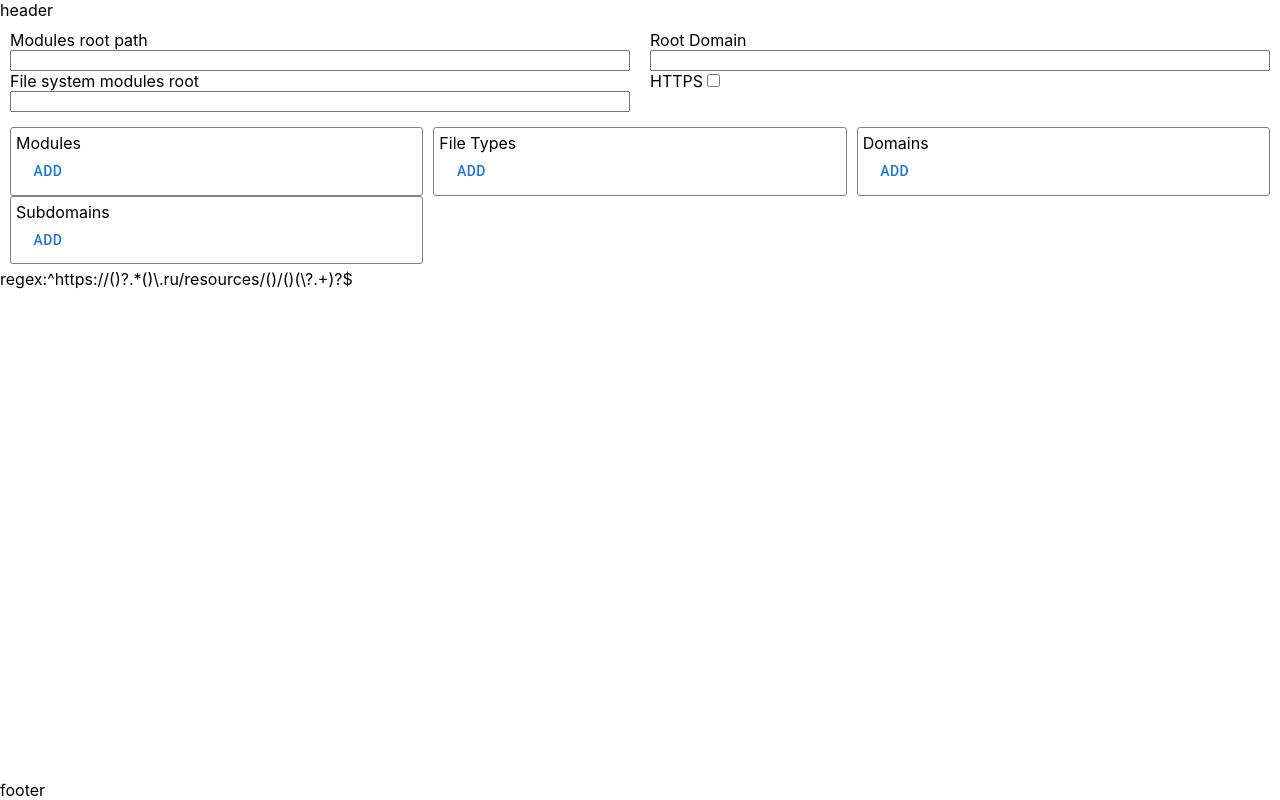
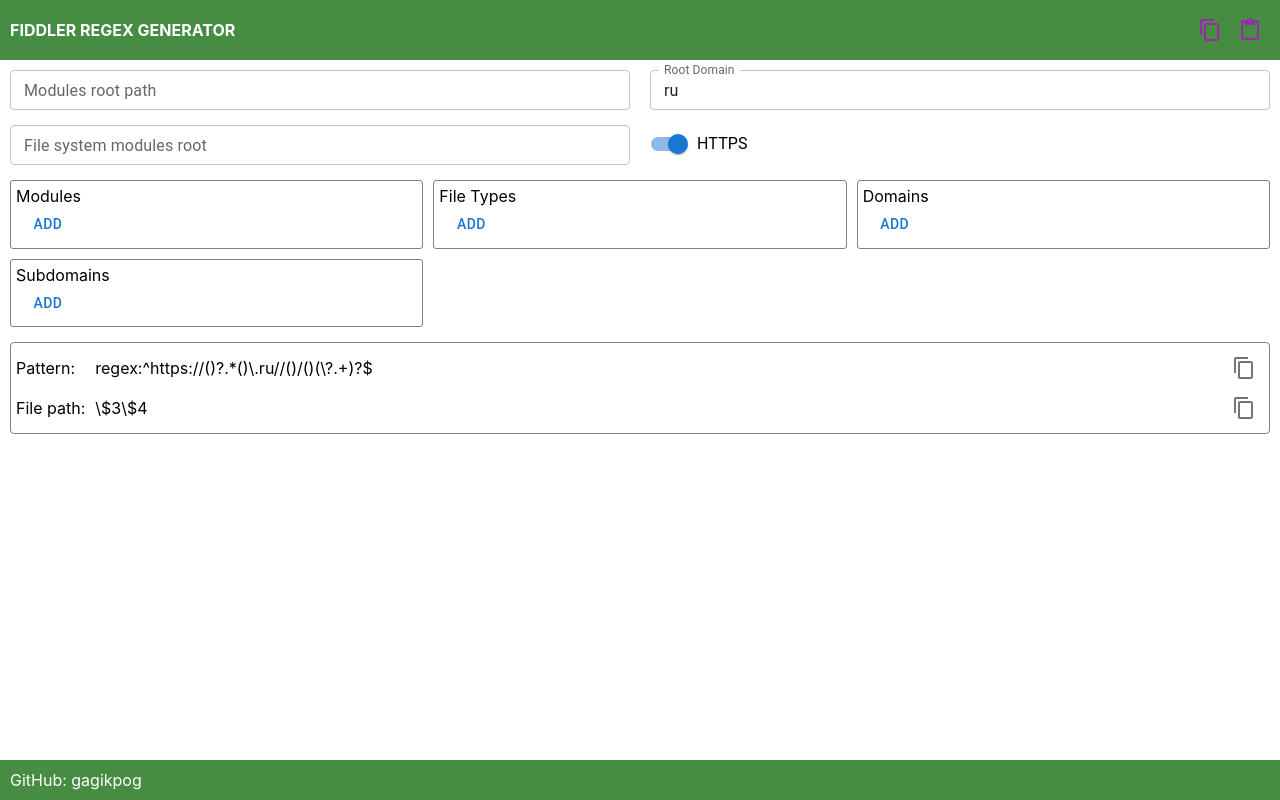
Before and after one commit to gagikpog/fiddler-regex-generator, a React (Create React App) app: page / in a window 1280 px wide. Built offline with nearby package versions, Linux system fonts and the light colour scheme.

Commit message:
finish dev

```diff
--- a/src/App.css
+++ b/src/App.css
@@ -2,6 +2,20 @@
     height: 100%;
     display: flex;
     flex-direction: column;
+    min-width: 320px;
+}
+
+header {
+    background-color: #468c43;
+    align-items: center;
+    padding: 10px;
+    display: flex;
+}
+.header-logo {
+    text-transform: uppercase;
+    color: #fff;
+    font-weight: bold;
+    flex: 1;
 }
 
 main {
@@ -10,6 +24,7 @@ main {
 
 .app-settings {
     display: flex;
+    flex-wrap: wrap;
 }
 
 .app-settings-right,
@@ -18,17 +33,64 @@ main {
     flex-direction: column;
     flex: 1;
     padding: 10px;
+    flex-basis: 500px;
 }
 
 .app-settings-lists {
     display: flex;
     flex-wrap: wrap;
     padding: 5px;
+    max-width: 100%;
 }
 
-.app-settings-list-item {
-    min-width: 400px;
+.app-settings-list-item-base {
     flex-basis: 400px;
     flex-grow: 1;
     flex-shrink: 1;
+    max-width: 100%;
 }
+.app-settings-list-item {
+    margin-bottom: 10px;
+}
+
+.app-settings-input-separator {
+    margin-bottom: 15px;
+}
+
+.result {
+    margin: 0 10px 10px;
+    padding: 5px;
+    border: 1px solid gray;
+    border-radius: 4px;
+    display: grid;
+    grid-template-columns: fit-content(20%) 1fr min-content;
+}
+
+.result-row {
+    display: contents;
+}
+
+.result-text {
+    flex: 1;
+    align-items: center;
+    display: flex;
+    word-break: break-all;
+}
+
+.result-title {
+    margin-right: 10px;
+    align-items: center;
+    display: flex;
+}
+
+.alert {
+    position: fixed;
+    right: 10px;
+    bottom: 10px;
+}
+
+footer {
+    padding: 10px;
+    background-color: #468c43;
+    color: #fff;
+}
--- a/src/App.js
+++ b/src/App.js
@@ -1,8 +1,10 @@
 
 import { useState } from 'react';
+import { TextField, FormControlLabel, Switch, IconButton, Tooltip, Alert }from '@mui/material';
 import './App.css';
 import List from './components/List';
-import { getData, generateRequestPattern } from './helpers/utils';
+import { getData, generateRequestPattern, getValidatedData } from './helpers/utils';
+import { ContentCopy, ContentPaste } from '@mui/icons-material';
 
 export default function App(props) {
 
@@ -10,66 +12,190 @@ export default function App(props) {
   const [fileTypes, setFileTypes] = useState(() => getData('fileTypes'));
   const [domains, setDomains] = useState(() => getData('domains'));
   const [subdomains, setSubdomains] = useState(() => getData('subdomains'));
+  const [modulesPath, setModulesPath] = useState(() => getData('modulesPath'));
+  const [systemModulesPath, setSystemModulesPath] = useState(() => getData('systemModulesPath'));
+  const [rootDomain, setRootDomain] = useState(() => getData('rootDomain'));
+  const [https, setHttps] = useState(() => getData('https'));
+
+  const [alert, setAlert] = useState(() => ({message: '', severity: 'success'}));
 
   const setData = (source, data) => {
     const setter = {
       modules: setModules,
       fileTypes: setFileTypes,
       domains: setDomains,
-      subdomains: setSubdomains
+      subdomains: setSubdomains,
+      modulesPath: setModulesPath,
+      systemModulesPath: setSystemModulesPath,
+      rootDomain: setRootDomain,
+      https: setHttps
     }[source];
 
     setter(data);
     window.localStorage.setItem(source, JSON.stringify(data));
   }
 
-  const pattern = generateRequestPattern(modules, fileTypes, domains, subdomains, 'resources', 'ru', true);
+  const pattern = generateRequestPattern(modules, fileTypes, domains, subdomains, modulesPath, rootDomain, https);
+
+  const showAlert = (message, severity, delay = 4000) => {
+    setAlert({ message, severity });
+    setTimeout(() => {
+      setAlert({ message: '', severity: 'success' });
+    }, delay);
+  }
+
+  const copy = (text) => {
+    navigator.clipboard.writeText(text).then(() => {
+      showAlert('Copying to clipboard was successful!', 'success');
+    }).catch(() => {
+      showAlert('Could not copy text', 'error');
+    });
+  }
+
+  const copyAll = () => {
+    const data = {
+      modules,
+      fileTypes,
+      domains,
+      subdomains,
+      modulesPath,
+      systemModulesPath,
+      rootDomain,
+      https
+    };
+    copy(JSON.stringify(data, null, 2));
+  }
+
+  const paste = () => {
+    const catchError = () => showAlert('Could not paste text', 'error');;
+
+    navigator.clipboard.readText().then((text) => {
+      return text;
+    }).then((text) => {
+      return JSON.parse(text || '');
+    }).then((data) => {
+      const {res, done} = getValidatedData(data);
+      [
+        'modules',
+        'fileTypes',
+        'domains',
+        'subdomains',
+        'modulesPath',
+        'systemModulesPath',
+        'rootDomain',
+        'https',
+      ].forEach((key) => setData(key, res[key]));
+
+      const message = done ?
+        'Paste from clipboard was successful!' :
+        'Pasting from clipboard went through with some gaps!';
+
+      showAlert(message, done ? 'success' : 'warning');
+
+    }).catch(catchError);
+  }
+
+  const alertControl = alert.message ? <Alert variant="filled" severity={alert.severity}>
+    {alert.message}
+  </Alert> : '';
 
   return (
     <div className="app">
-      <header>header</header>
+      <header>
+        <div className='header-logo'>
+          Fiddler regex generator
+        </div>
+        <Tooltip title="Copy All">
+          <IconButton  onClick={() => copyAll()}><ContentCopy color="secondary"/></IconButton>
+        </Tooltip>
+        <Tooltip title="Paste">
+          <IconButton  onClick={() => paste()}><ContentPaste color="secondary"/></IconButton>
+        </Tooltip>
+      </header>
       <main>
         <div className='app-settings'>
           <div className='app-settings-left'>
-            <label className='app-settings-label'>Modules root path</label>
-            <input></input>
-            <label className='app-settings-label'>File system modules root</label>
-            <input></input>
+            <TextField
+              label="Modules root path"
+              variant="outlined"
+              size="small"
+              value={modulesPath}
+              onChange={(event) => setData('modulesPath', event.target.value)}
+            />
+            <div className='app-settings-input-separator'></div>
+            <TextField
+              label="File system modules root"
+              variant="outlined"
+              size="small"
+              value={systemModulesPath}
+              onChange={(event) => setData('systemModulesPath', event.target.value)}
+            />
           </div>
           <div className='app-settings-right'>
-            <label className='app-settings-label'>Root Domain</label>
-            <input></input>
-            <div>
-              <label>HTTPS</label>
-              <input className='app-settings-label' type="checkbox"></input>
-            </div>
+            <TextField
+              label="Root Domain"
+              variant="outlined"
+              size="small"
+              value={rootDomain}
+              onChange={(event) => setData('rootDomain', event.target.value)}
+            />
+            <div className='app-settings-input-separator'></div>
+            <FormControlLabel
+              control={
+                <Switch
+                  checked={https}
+                  onChange={(event) => setData('https', event.target.checked)}
+                />
+                }
+              label="HTTPS"
+            />
           </div>
         </div>
 
         <div className='app-settings-lists'>
-          <div className='app-settings-list-item'>
+          <div className='app-settings-list-item app-settings-list-item-base'>
             <List items={modules.items} title={modules.title} setData={(data) => setData('modules', data)}/>
           </div>
-          <div className='app-settings-list-item'>
+          <div className='app-settings-list-item app-settings-list-item-base'>
             <List items={fileTypes.items} title={fileTypes.title} setData={(data) => setData('fileTypes', data)}/>
           </div>
-          <div className='app-settings-list-item'>
+          <div className='app-settings-list-item app-settings-list-item-base'>
             <List items={domains.items} title={domains.title} setData={(data) => setData('domains', data)}/>
           </div>
-          <div className='app-settings-list-item'>
+          <div className='app-settings-list-item app-settings-list-item-base'>
             <List items={subdomains.items} title={subdomains.title} setData={(data) => setData('subdomains', data)}/>
           </div>
           {/* fake elements */}
-          <div className='app-settings-list-item'></div>
-          <div className='app-settings-list-item'></div>
+          <div className='app-settings-list-item-base'></div>
+          <div className='app-settings-list-item-base'></div>
         </div>
 
         <div className='result'>
-          {pattern}
+          <div className='result-row'>
+            <div className='result-title'>Pattern:</div>
+            <div className='result-text'>
+              {pattern}
+            </div>
+            <Tooltip title="Copy Pattern">
+              <IconButton  onClick={() => copy(pattern)}><ContentCopy color="action"/></IconButton>
+            </Tooltip>
+          </div>
+          <div className='result-row'>
+            <div className='result-title'>File path:</div>
+            <div className='result-text'>
+              {systemModulesPath}\$3\$4
+            </div>
+            <Tooltip title="Copy file path">
+              <IconButton onClick={() => copy(`${systemModulesPath}\\$3\\$4`)}><ContentCopy color="action"/></IconButton>
+            </Tooltip>
+          </div>
         </div>
       </main>
+      <div className='alert'>
+        {alertControl}
+      </div>
       <footer>
-        footer
+        GitHub: gagikpog
       </footer>
     </div>
   );
--- a/src/helpers/utils.js
+++ b/src/helpers/utils.js
@@ -16,8 +16,8 @@ const defaultData = {
         items: []
     },
     modulesPath: '',
-    rootDomain: '',
     systemModulesPath: '',
+    rootDomain: 'ru',
     https: true
 }
 
@@ -32,7 +32,7 @@ export function getData(key) {
         res = null;
     }
 
-    return res || defaultData[key];
+    return res ?? defaultData[key];
 }
 
 export function generateRequestPattern(modules, fileTypes, domains, subdomains, modulesPath, rootDomain, https, systemModulesPath) {
@@ -47,5 +47,63 @@ export function generateRequestPattern(modules, fileTypes, domains, subdomains,
     }).join('');
 
     return `regex:^http${https ? 's' : ''}://(${subdomainsStr})?.*(${domainsStr})\\.${rootDomain}/${modulesPath}/(${modulesStr})/(${fileTypesStr})(\\?.+)?$`;
+}
 
+/**
+ *
+ * @param {{ value: string, enabled: boolean }} item
+ * @returns
+ */
+function validateItem(item) {
+    return item && typeof item.value === 'string' &&  typeof item.enabled === 'boolean';
 }
+
+export function getValidatedData(data) {
+    const res = {};
+    let done = true;
+    [
+        'modules',
+        'fileTypes',
+        'domains',
+        'subdomains'
+    ].forEach((key) => {
+        const items = data?.[key]?.items || [];
+        let newItem = [];
+
+        if (Array.isArray(items)) {
+            newItem = items.filter(validateItem).map((item) => {
+                return {
+                    value: item.value,
+                    enabled: item.enabled
+                };
+            });
+            if (newItem.length !== items.length) {
+                done = false;
+            }
+        } else {
+            done = false;
+        }
+
+        res[key] = {
+            title: defaultData[key].title,
+            items: newItem
+        };
+    });
+
+    [
+        'modulesPath',
+        'systemModulesPath',
+        'rootDomain',
+        'https',
+    ].forEach((key) => {
+        const type =  typeof defaultData[key];
+        const inputData = data?.[key];
+        if (typeof inputData === type) {
+            res[key] = inputData;
+        } else {
+            done = false;
+        }
+    });
+
+    return {res, done};
+}
```
Also changed, not shown: src/components/List.js (+4 -7 lines).
